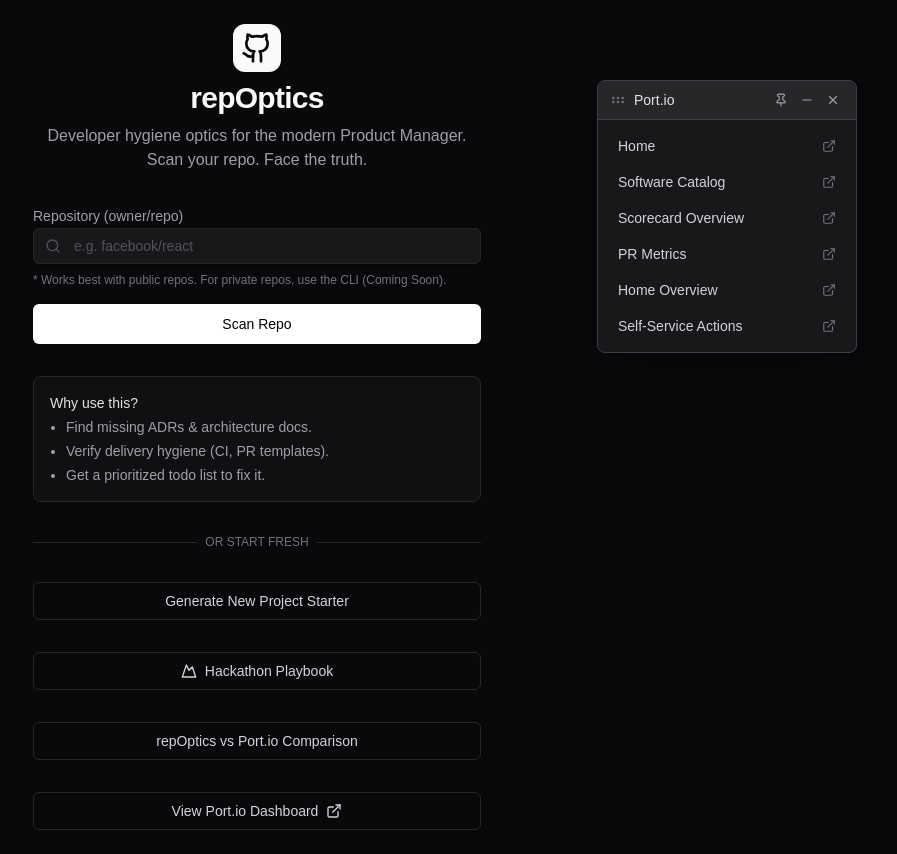
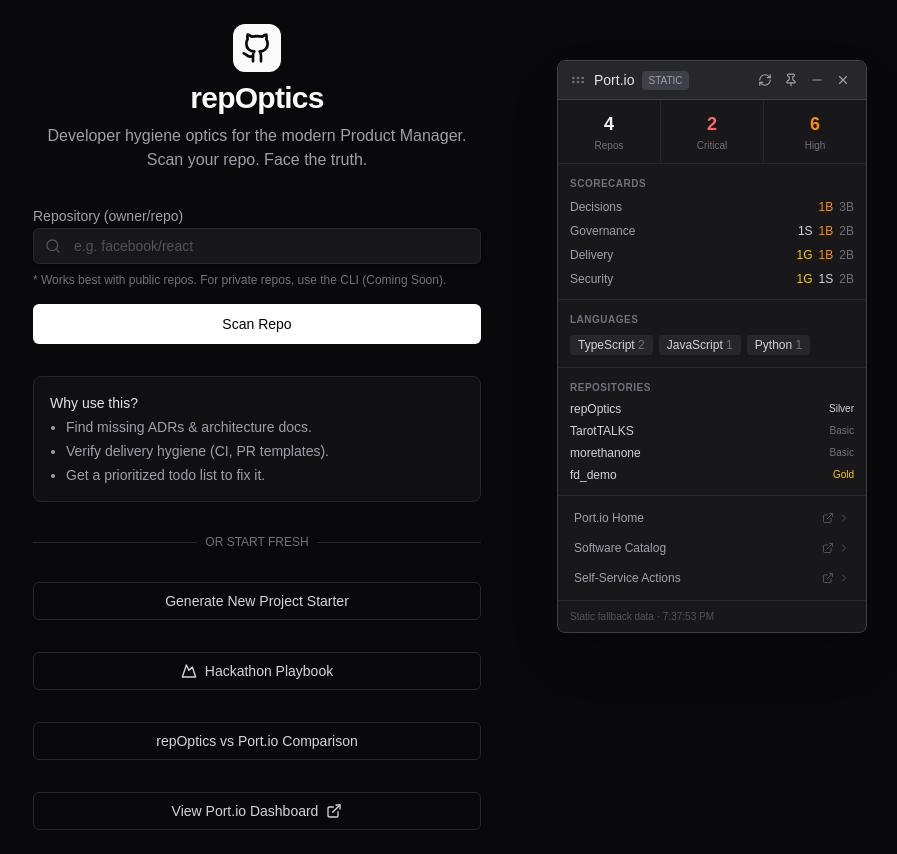
Before and after one commit to bmccall17/repOptics, a Next.js app: page / in a window 1280 px wide. Both pictures are taken after a click on the button "Port.io". Shown: the whole page, without its empty margins (383-1280 px from the left). Built offline with nearby package versions, Linux system fonts and the light colour scheme; no server answers.

Commit message:
fetches /api/port/summary

```diff
--- /dev/null
+++ b/app/api/port/summary/route.ts
@@ -0,0 +1,72 @@
+import { NextResponse } from "next/server";
+import { getPortEntities } from "@/lib/port";
+import { STATIC_ENTITIES } from "@/lib/port-static-data";
+
+export type PortSummary = {
+  live: boolean;
+  repoCount: number;
+  languages: Record<string, number>;
+  scorecards: Record<string, Record<string, number>>;
+  vulns: { critical: number; high: number; medium: number; low: number; total: number };
+  repos: { name: string; grade: string | null; language: string | null; securityLevel: string | null }[];
+  fetchedAt: string;
+};
+
+export async function GET() {
+  const clientId = process.env.PORT_CLIENT_ID;
+  const clientSecret = process.env.PORT_CLIENT_SECRET;
+
+  let entities = STATIC_ENTITIES;
+  let live = false;
+
+  if (clientId && clientSecret) {
+    try {
+      entities = await getPortEntities(clientId, clientSecret);
+      live = true;
+    } catch {
+      // fall back to static
+    }
+  }
+
+  const languages: Record<string, number> = {};
+  const scorecards: Record<string, Record<string, number>> = {};
+  const vulns = { critical: 0, high: 0, medium: 0, low: 0, total: 0 };
+
+  const repos = entities.map((e) => {
+    const lang = (e.properties?.language as string) || "Unknown";
+    languages[lang] = (languages[lang] || 0) + 1;
+
+    for (const [key, sc] of Object.entries(e.scorecards ?? {})) {
+      if (!scorecards[key]) scorecards[key] = {};
+      const level = sc.level || "Basic";
+      scorecards[key][level] = (scorecards[key][level] || 0) + 1;
+    }
+
+    vulns.critical += (e.properties?.snykVulnCritical as number) || 0;
+    vulns.high += (e.properties?.snykVulnHigh as number) || 0;
+    vulns.medium += (e.properties?.snykVulnMedium as number) || 0;
+    vulns.low += (e.properties?.snykVulnLow as number) || 0;
+    vulns.total += (e.properties?.snykVulnTotal as number) || 0;
+
+    return {
+      name: e.title,
+      grade: (e.properties?.repOpticsGrade as string) || null,
+      language: (e.properties?.language as string) || null,
+      securityLevel: e.scorecards?.security_posture?.level || null,
+    };
+  });
+
+  const summary: PortSummary = {
+    live,
+    repoCount: entities.length,
+    languages,
+    scorecards,
+    vulns,
+    repos,
+    fetchedAt: new Date().toISOString(),
+  };
+
+  return NextResponse.json(summary, {
+    headers: { "Cache-Control": "s-maxage=3600, stale-while-revalidate=86400" },
+  });
+}
--- a/components/port-floating-widget.tsx
+++ b/components/port-floating-widget.tsx
@@ -1,16 +1,22 @@
 "use client";
 
 import { useState, useRef, useCallback, useEffect } from "react";
-import { ExternalLink, X, Minus, Pin, GripHorizontal } from "lucide-react";
+import { ExternalLink, X, Minus, Pin, GripHorizontal, RefreshCw, ChevronRight } from "lucide-react";
+import type { PortSummary } from "@/app/api/port/summary/route";
 
-const PORT_LINKS = [
-  { label: "Home", href: "https://app.getport.io/organization/home" },
-  { label: "Software Catalog", href: "https://app.getport.io/services" },
-  { label: "Scorecard Overview", href: "https://app.getport.io/dashboard/scorecard_overview" },
-  { label: "PR Metrics", href: "https://app.getport.io/dashboard/pr_metrics" },
-  { label: "Home Overview", href: "https://app.getport.io/dashboard/home_overview" },
-  { label: "Self-Service Actions", href: "https://app.getport.io/self-serve" },
-];
+const LEVEL_COLORS: Record<string, string> = {
+  Gold: "text-yellow-400",
+  Silver: "text-zinc-300",
+  Bronze: "text-orange-400",
+  Basic: "text-zinc-500",
+};
+
+const SCORECARD_LABELS: Record<string, string> = {
+  decision_clarity: "Decisions",
+  governance_standards: "Governance",
+  delivery_maturity: "Delivery",
+  security_posture: "Security",
+};
 
 export function PortFloatingWidget() {
   const [open, setOpen] = useState(false);
@@ -18,14 +24,34 @@ export function PortFloatingWidget() {
   const [pinned, setPinned] = useState(false);
   const [position, setPosition] = useState({ x: 0, y: 0 });
   const [hasPositioned, setHasPositioned] = useState(false);
+  const [summary, setSummary] = useState<PortSummary | null>(null);
+  const [loading, setLoading] = useState(false);
+  const [error, setError] = useState<string | null>(null);
   const dragState = useRef<{ startX: number; startY: number; startPosX: number; startPosY: number } | null>(null);
+
+  const fetchSummary = useCallback(async () => {
+    setLoading(true);
+    setError(null);
+    try {
+      const res = await fetch("/api/port/summary");
+      if (!res.ok) throw new Error(`${res.status}`);
+      setSummary(await res.json());
+    } catch (e) {
+      setError(e instanceof Error ? e.message : "Failed to load");
+    } finally {
+      setLoading(false);
+    }
+  }, []);
+
+  useEffect(() => {
+    if (open && !summary && !loading) {
+      fetchSummary();
+    }
+  }, [open, summary, loading, fetchSummary]);
 
   useEffect(() => {
     if (open && !hasPositioned) {
-      setPosition({
-        x: window.innerWidth - 300,
-        y: 80,
-      });
+      setPosition({ x: window.innerWidth - 340, y: 60 });
       setHasPositioned(true);
     }
   }, [open, hasPositioned]);
@@ -39,7 +65,6 @@ export function PortFloatingWidget() {
         startPosX: position.x,
         startPosY: position.y,
       };
-
       const onMouseMove = (ev: MouseEvent) => {
         if (!dragState.current) return;
         setPosition({
@@ -47,13 +72,11 @@ export function PortFloatingWidget() {
           y: Math.max(0, Math.min(window.innerHeight - 50, dragState.current.startPosY + (ev.clientY - dragState.current.startY))),
         });
       };
-
       const onMouseUp = () => {
         dragState.current = null;
         document.removeEventListener("mousemove", onMouseMove);
         document.removeEventListener("mouseup", onMouseUp);
       };
-
       document.addEventListener("mousemove", onMouseMove);
       document.addEventListener("mouseup", onMouseUp);
     },
@@ -77,13 +100,7 @@ export function PortFloatingWidget() {
 
   return (
     <div
-      style={{
-        position: "fixed",
-        left: position.x,
-        top: position.y,
-        zIndex: 9999,
-        width: collapsed ? "auto" : 260,
-      }}
+      style={{ position: "fixed", left: position.x, top: position.y, zIndex: 9999, width: collapsed ? "auto" : 310 }}
       className="flex flex-col rounded-lg border border-zinc-700 bg-zinc-900 shadow-2xl"
     >
       {/* Title bar */}
@@ -94,13 +111,24 @@ export function PortFloatingWidget() {
         <div className="flex items-center gap-2">
           <GripHorizontal className="h-4 w-4 text-zinc-500" />
           <span className="text-sm font-medium text-zinc-200">Port.io</span>
+          {summary && (
+            <span className={`text-[10px] px-1.5 py-0.5 rounded ${summary.live ? "bg-green-900/50 text-green-400" : "bg-zinc-700 text-zinc-400"}`}>
+              {summary.live ? "LIVE" : "STATIC"}
+            </span>
+          )}
         </div>
         <div className="flex items-center gap-1">
           <button
+            onClick={fetchSummary}
+            disabled={loading}
+            className="rounded p-1 text-zinc-400 transition-colors hover:bg-zinc-700 hover:text-zinc-200 disabled:opacity-40"
+            title="Refresh data"
+          >
+            <RefreshCw className={`h-3.5 w-3.5 ${loading ? "animate-spin" : ""}`} />
+          </button>
+          <button
             onClick={() => setPinned(!pinned)}
-            className={`rounded p-1 transition-colors hover:bg-zinc-700 ${
-              pinned ? "text-violet-400" : "text-zinc-400 hover:text-zinc-200"
-            }`}
+            className={`rounded p-1 transition-colors hover:bg-zinc-700 ${pinned ? "text-violet-400" : "text-zinc-400 hover:text-zinc-200"}`}
             title={pinned ? "Unpin" : "Pin on top"}
           >
             <Pin className={`h-3.5 w-3.5 ${pinned ? "fill-violet-400" : ""}`} />
@@ -113,17 +141,8 @@ export function PortFloatingWidget() {
             <Minus className="h-3.5 w-3.5" />
           </button>
           <button
-            onClick={() => {
-              if (!pinned) {
-                setOpen(false);
-                setCollapsed(false);
-              }
-            }}
-            className={`rounded p-1 transition-colors hover:bg-zinc-700 ${
-              pinned
-                ? "text-zinc-600 cursor-not-allowed"
-                : "text-zinc-400 hover:text-red-400"
-            }`}
+            onClick={() => { if (!pinned) { setOpen(false); setCollapsed(false); } }}
+            className={`rounded p-1 transition-colors hover:bg-zinc-700 ${pinned ? "text-zinc-600 cursor-not-allowed" : "text-zinc-400 hover:text-red-400"}`}
             title={pinned ? "Unpin to close" : "Close"}
           >
             <X className="h-3.5 w-3.5" />
@@ -131,23 +150,126 @@ export function PortFloatingWidget() {
         </div>
       </div>
 
-      {/* Quick links */}
+      {/* Body */}
       {!collapsed && (
-        <div className="flex flex-col p-2">
-          {PORT_LINKS.map((link) => (
-            <a
-              key={link.label}
-              href={link.href}
-              target="_blank"
-              rel="noopener noreferrer"
-              className="flex items-center justify-between rounded-md px-3 py-2 text-sm text-zinc-300 transition-colors hover:bg-zinc-800 hover:text-white"
-            >
-              {link.label}
-              <ExternalLink className="h-3.5 w-3.5 text-zinc-500" />
-            </a>
-          ))}
+        <div className="max-h-[70vh] overflow-y-auto">
+          {error && (
+            <div className="p-3 text-xs text-red-400">Failed to load: {error}</div>
+          )}
+
+          {loading && !summary && (
+            <div className="flex items-center justify-center p-6">
+              <RefreshCw className="h-5 w-5 animate-spin text-zinc-500" />
+            </div>
+          )}
+
+          {summary && (
+            <div className="flex flex-col divide-y divide-zinc-800">
+              {/* Stats row */}
+              <div className="grid grid-cols-3 gap-px bg-zinc-800">
+                <Stat label="Repos" value={summary.repoCount} />
+                <Stat label="Critical" value={summary.vulns.critical} alert={summary.vulns.critical > 0} />
+                <Stat label="High" value={summary.vulns.high} warn={summary.vulns.high > 0} />
+              </div>
+
+              {/* Scorecards */}
+              <div className="p-3 space-y-2">
+                <div className="text-[10px] font-semibold uppercase tracking-wider text-zinc-500">Scorecards</div>
+                {Object.entries(summary.scorecards).map(([key, levels]) => (
+                  <div key={key} className="flex items-center justify-between text-xs">
+                    <span className="text-zinc-400">{SCORECARD_LABELS[key] || key}</span>
+                    <div className="flex gap-1.5">
+                      {["Gold", "Silver", "Bronze", "Basic"].map((level) =>
+                        levels[level] ? (
+                          <span key={level} className={`${LEVEL_COLORS[level]} tabular-nums`}>
+                            {levels[level]}{level[0]}
+                          </span>
+                        ) : null
+                      )}
+                    </div>
+                  </div>
+                ))}
+              </div>
+
+              {/* Languages */}
+              <div className="p-3 space-y-2">
+                <div className="text-[10px] font-semibold uppercase tracking-wider text-zinc-500">Languages</div>
+                <div className="flex flex-wrap gap-1.5">
+                  {Object.entries(summary.languages)
+                    .sort(([, a], [, b]) => b - a)
+                    .map(([lang, count]) => (
+                      <span key={lang} className="rounded bg-zinc-800 px-2 py-0.5 text-xs text-zinc-300">
+                        {lang} <span className="text-zinc-500">{count}</span>
+                      </span>
+                    ))}
+                </div>
+              </div>
+
+              {/* Repos mini-list */}
+              <div className="p-3 space-y-1.5">
+                <div className="text-[10px] font-semibold uppercase tracking-wider text-zinc-500">Repositories</div>
+                {summary.repos.map((r) => (
+                  <div key={r.name} className="flex items-center justify-between text-xs">
+                    <span className="text-zinc-300 truncate max-w-[140px]">{r.name}</span>
+                    <div className="flex items-center gap-2">
+                      {r.grade && (
+                        <span className={`font-mono font-bold ${r.grade === "A" ? "text-green-400" : r.grade === "B" ? "text-blue-400" : r.grade === "C" ? "text-orange-400" : "text-red-400"}`}>
+                          {r.grade}
+                        </span>
+                      )}
+                      {r.securityLevel && (
+                        <span className={`text-[10px] ${LEVEL_COLORS[r.securityLevel]}`}>
+                          {r.securityLevel}
+                        </span>
+                      )}
+                    </div>
+                  </div>
+                ))}
+              </div>
+
+              {/* Quick links */}
+              <div className="p-2 space-y-0.5">
+                <PortLink href="https://app.getport.io/organization/home" label="Port.io Home" />
+                <PortLink href="https://app.getport.io/services" label="Software Catalog" />
+                <PortLink href="https://app.getport.io/self-serve" label="Self-Service Actions" />
+              </div>
+
+              {/* Footer */}
+              <div className="px-3 py-2 text-[10px] text-zinc-600">
+                {summary.live ? "Live from Port API" : "Static fallback data"} &middot; {new Date(summary.fetchedAt).toLocaleTimeString()}
+              </div>
+            </div>
+          )}
         </div>
       )}
     </div>
   );
 }
+
+function Stat({ label, value, alert, warn }: { label: string; value: number; alert?: boolean; warn?: boolean }) {
+  return (
+    <div className="flex flex-col items-center bg-zinc-900 px-2 py-2.5">
+      <span className={`text-lg font-bold tabular-nums ${alert ? "text-red-400" : warn ? "text-orange-400" : "text-zinc-100"}`}>
+        {value}
+      </span>
+      <span className="text-[10px] text-zinc-500">{label}</span>
+    </div>
+  );
+}
+
+function PortLink({ href, label }: { href: string; label: string }) {
+  return (
+    <a
+      href={href}
+      target="_blank"
+      rel="noopener noreferrer"
+      className="flex items-center justify-between rounded-md px-2 py-1.5 text-xs text-zinc-400 transition-colors hover:bg-zinc-800 hover:text-white"
+    >
+      {label}
+      <div className="flex items-center gap-1 text-zinc-600">
+        <ExternalLink className="h-3 w-3" />
+        <ChevronRight className="h-3 w-3" />
+      </div>
+    </a>
+  );
+}
```
